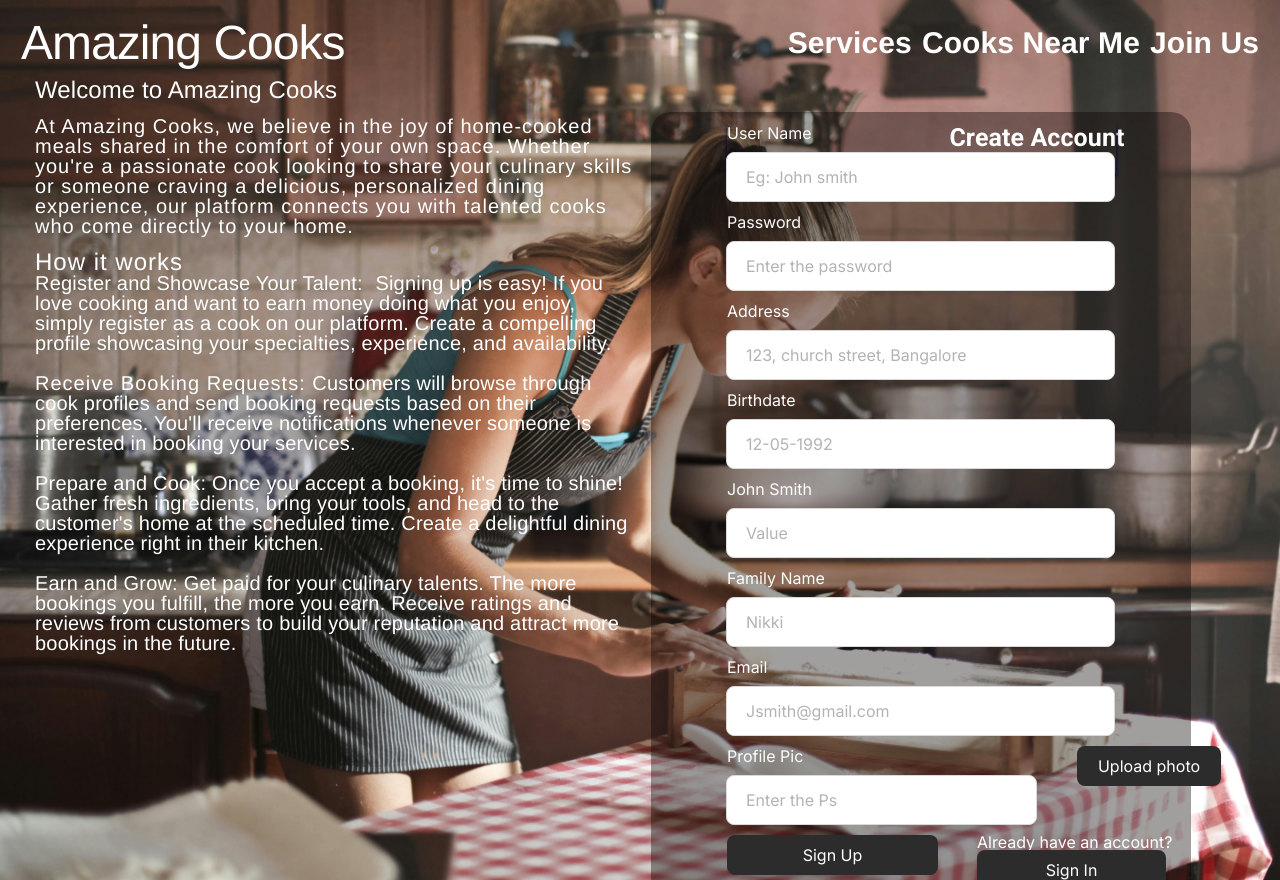
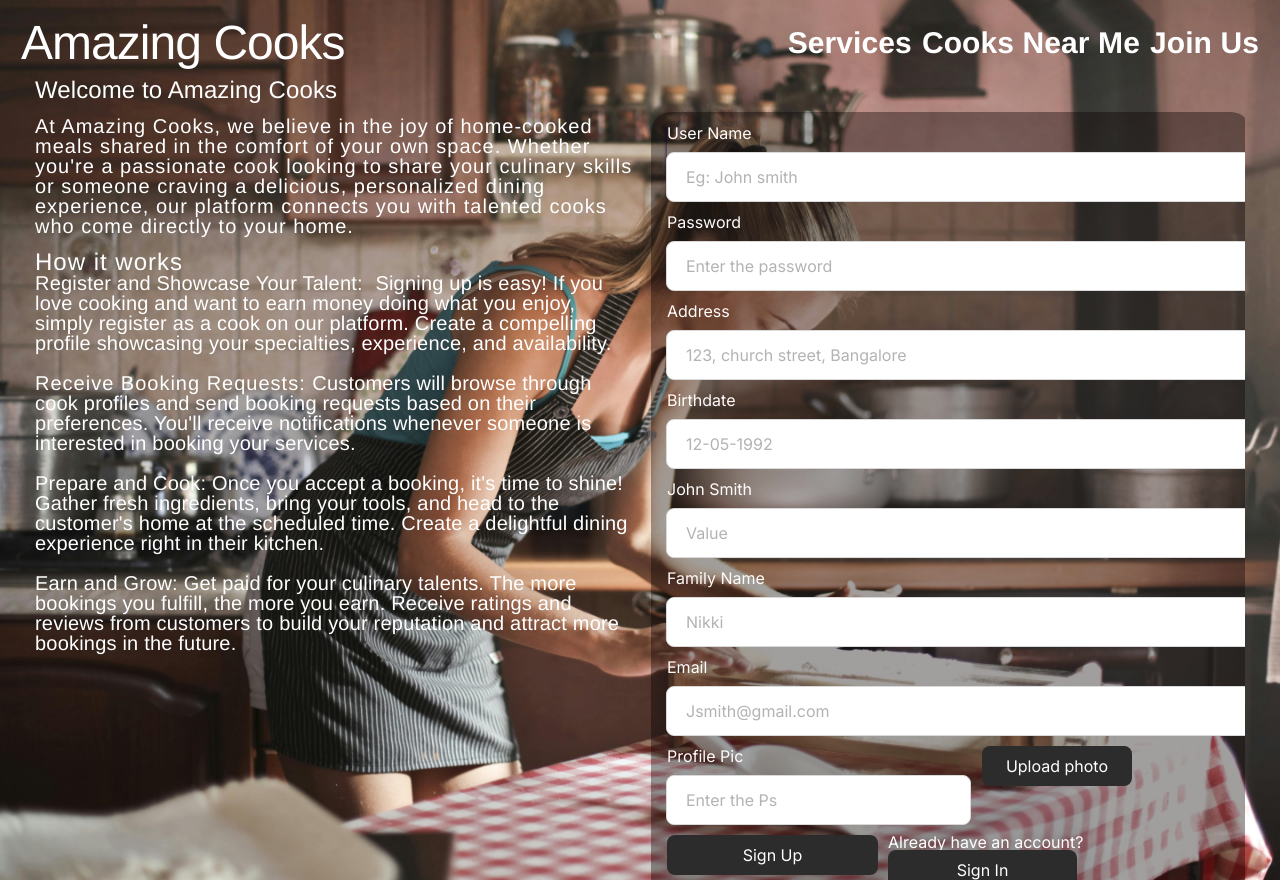
Before and after one commit to pratap/AmazingCooksApp, a React (Vite) app: page / in a window 1280 px wide. Built offline with nearby package versions, Linux system fonts and the light colour scheme.

Commit message:
css update alignment

```diff
--- a/src/screens/Frame/style.css
+++ b/src/screens/Frame/style.css
@@ -1048,16 +1048,16 @@
   right: 10%;
   position: relative;
   top: 32px;
-  width: 90%;
+  width: 100%;
   /* justify-content: space-around; */
 }
 
 .frame .overlap {
   height: 83px;
-  left: 76px;
+  left: 16px;
   position: absolute;
   top: 5px;
-  width: 90%;
+  width: 100vw;
 }
 
 .frame .frame-2 {
@@ -1077,7 +1077,7 @@
   align-items: flex-start;
   display: inline-flex;
   flex: 0 0 auto;
-  gap: 39px;
+  gap: 10px;
   position: relative;
 }
 
```
